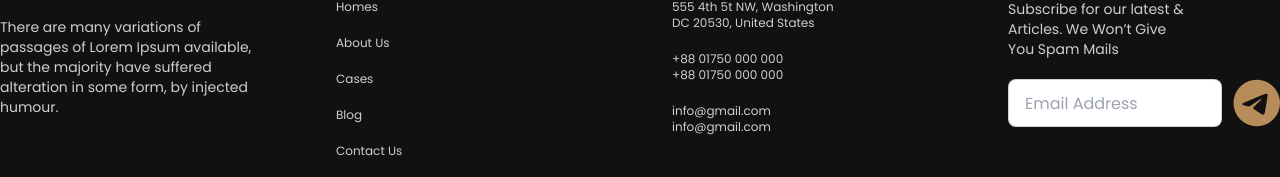
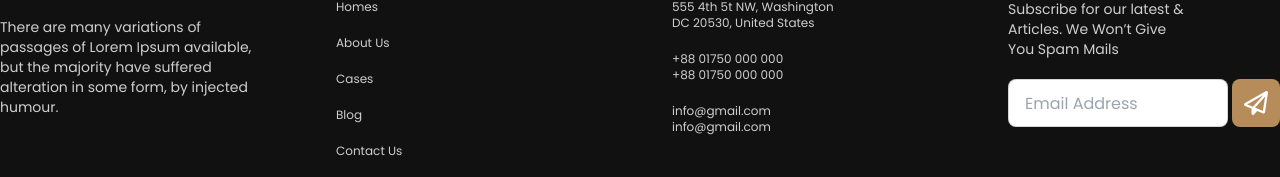
Before and after one commit to Rubayat-Rafi/Legal-Soluation-with-DaisyUI-and-TailwindCSS, a plain HTML site: page index.html in a window 1280 px wide. Shown: the part 4570-4747 px from the top of the page. Drawn offline with nearby package versions, Linux system fonts and the light colour scheme.

Commit message:
icon change

```diff
--- a/index.html
+++ b/index.html
@@ -376,9 +376,9 @@
           <nav>
             <h6 class="text-xl font-extrabold font-EB_Garamond text-white mb-8">Subscribe</h6>
             <p class="w-2/3">Subscribe for our latest & Articles. We Won’t Give You Spam Mails</p>
-            <div class="flex gap-3 mt-3">
+            <div class="flex gap-1 mt-3">
               <input type="email" placeholder="Email Address" class="input input-bordered w-full max-w-xs" />
-              <button><i class="fa-brands fa-telegram text-main_color text-5xl"></i></button>
+              <button><i class="fa-regular fa-paper-plane bg-main_color text-2xl py-2 px-3 rounded-lg text-white"></i></button>
             </div>
 
           </nav>
```
